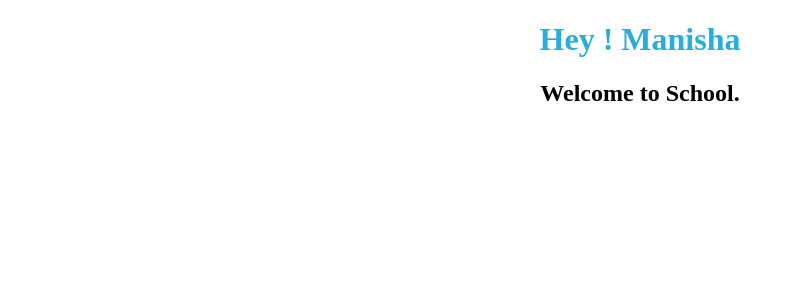
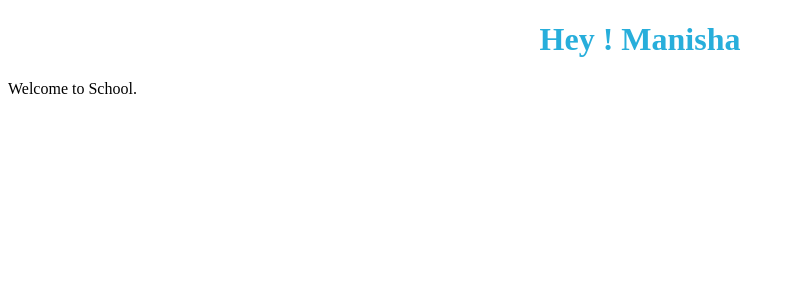
Before and after one commit to acciojob/greeting-students-props-react-M74-dot, a React app: page / in a window 1280 px wide. Shown: the top 300 px of the page, without its empty margins (0-794 px from the left). Built offline with nearby package versions, Linux system fonts and the light colour scheme.

Commit message:
updated code

```diff
--- a/src/components/Welcome.js
+++ b/src/components/Welcome.js
@@ -4,7 +4,7 @@ import React from 'react';
 	return (
 	  <div>
         <h1>Hey ! {name}</h1>
-        <h2>Welcome to School.</h2>
+        <p>Welcome to School.</p>
 	  </div>
 	);
   }
```
